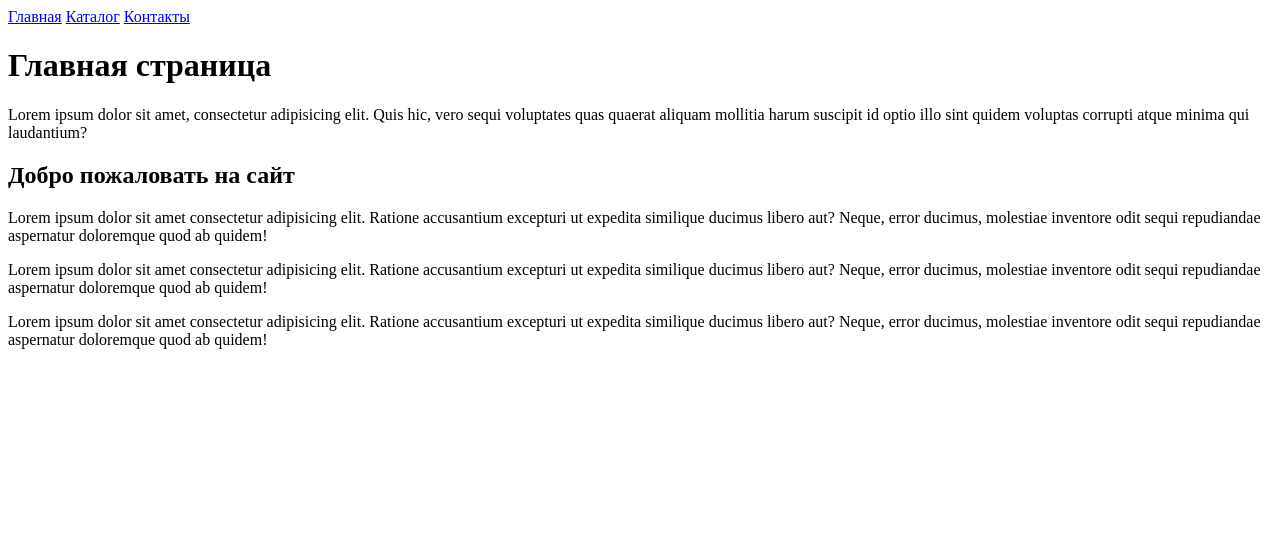
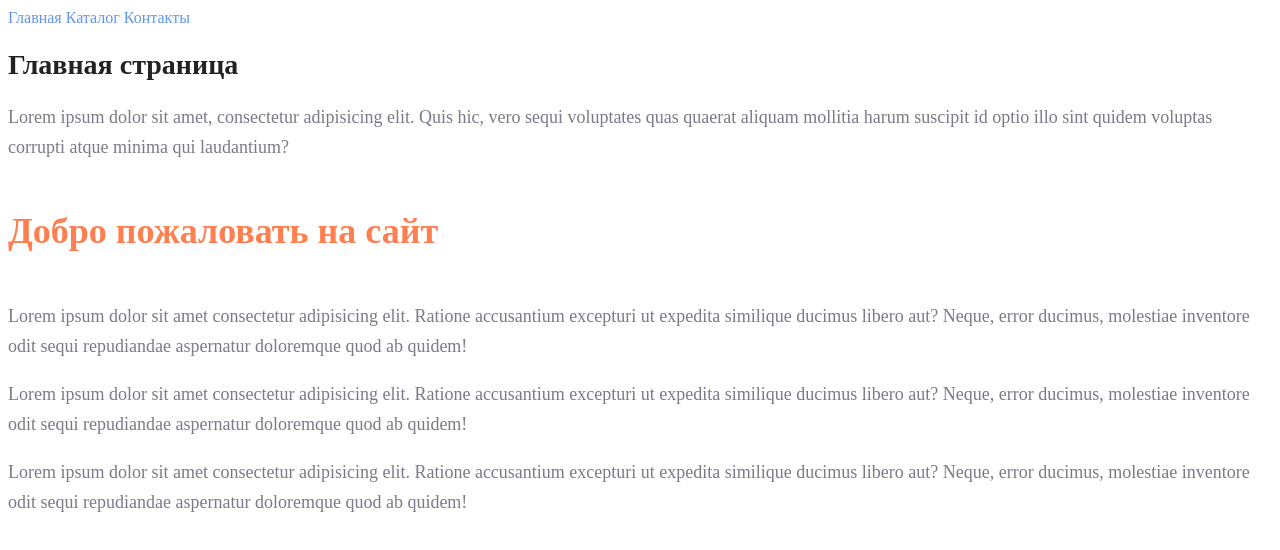
Before and after one commit to lionet27/hw2HTML, a plain HTML site: page hw1/index.html in a window 1280 px wide. Drawn offline with Linux system fonts and the light colour scheme.

Commit message:
add homework2

```diff
--- a/hw1/index.html
+++ b/hw1/index.html
@@ -5,18 +5,19 @@
     <meta charset="UTF-8">
     <meta name="viewport" content="width=device-width, initial-scale=1.0">
     <title>Главная</title>
+    <link rel="stylesheet" href="style.css">
 </head>
 
 <body>
-    <a href="index.html">Главная</a>
-    <a href="../hw1/catalog/catalog.html">Каталог</a>
-    <a href="contacty.html">Контакты</a>
-    <h1>Главная страница</h1>
-    <p>Lorem ipsum dolor sit amet, consectetur adipisicing elit. Quis hic, vero sequi voluptates quas quaerat aliquam mollitia harum suscipit id optio illo sint quidem voluptas corrupti atque minima qui laudantium?</p>
-    <h2>Добро пожаловать на сайт</h2>
-    <p>Lorem ipsum dolor sit amet consectetur adipisicing elit. Ratione accusantium excepturi ut expedita similique ducimus libero aut? Neque, error ducimus, molestiae inventore odit sequi repudiandae aspernatur doloremque quod ab quidem!</p>
-    <p>Lorem ipsum dolor sit amet consectetur adipisicing elit. Ratione accusantium excepturi ut expedita similique ducimus libero aut? Neque, error ducimus, molestiae inventore odit sequi repudiandae aspernatur doloremque quod ab quidem!</p>
-    <p>Lorem ipsum dolor sit amet consectetur adipisicing elit. Ratione accusantium excepturi ut expedita similique ducimus libero aut? Neque, error ducimus, molestiae inventore odit sequi repudiandae aspernatur doloremque quod ab quidem!</p>
+    <a class="about_link" href="index.html">Главная</a>
+    <a class="about_link" href="../hw1/catalog/catalog.html">Каталог</a>
+    <a class="about_link" href="contacty.html">Контакты</a>
+    <h1 class="subtitle">Главная страница</h1>
+    <p class="text">Lorem ipsum dolor sit amet, consectetur adipisicing elit. Quis hic, vero sequi voluptates quas quaerat aliquam mollitia harum suscipit id optio illo sint quidem voluptas corrupti atque minima qui laudantium?</p>
+    <h2 class="greetings">Добро пожаловать на сайт</h2>
+    <p class="text">Lorem ipsum dolor sit amet consectetur adipisicing elit. Ratione accusantium excepturi ut expedita similique ducimus libero aut? Neque, error ducimus, molestiae inventore odit sequi repudiandae aspernatur doloremque quod ab quidem!</p>
+    <p class="text">Lorem ipsum dolor sit amet consectetur adipisicing elit. Ratione accusantium excepturi ut expedita similique ducimus libero aut? Neque, error ducimus, molestiae inventore odit sequi repudiandae aspernatur doloremque quod ab quidem!</p>
+    <p class="text">Lorem ipsum dolor sit amet consectetur adipisicing elit. Ratione accusantium excepturi ut expedita similique ducimus libero aut? Neque, error ducimus, molestiae inventore odit sequi repudiandae aspernatur doloremque quod ab quidem!</p>
 
 
 </body>
--- /dev/null
+++ b/hw1/style.css
@@ -0,0 +1,32 @@
+a {
+    text-decoration: none;
+}
+
+.about_link {
+    color: cornflowerblue;
+    font-size: 16px;
+    line-height: 20px;
+}
+
+.subtitle {
+    color: #222222;
+    font-size: 28px;
+    line-height: 36px;
+    font-weight: bold;
+}
+
+.text {
+    font-style: normal;
+    font-weight: 300;
+    font-size: 18px;
+    line-height: 30px;
+    color: #7D7987;
+}
+
+.greetings {
+    color: coral;
+    font-style: normal;
+    font-weight: 700;
+    font-size: 36px;
+    line-height: 80px;
+}
```
Also changed, not shown: hw1/catalog/catalog.html (+9 -8 lines), hw1/contacty.html (+4 -3 lines).
